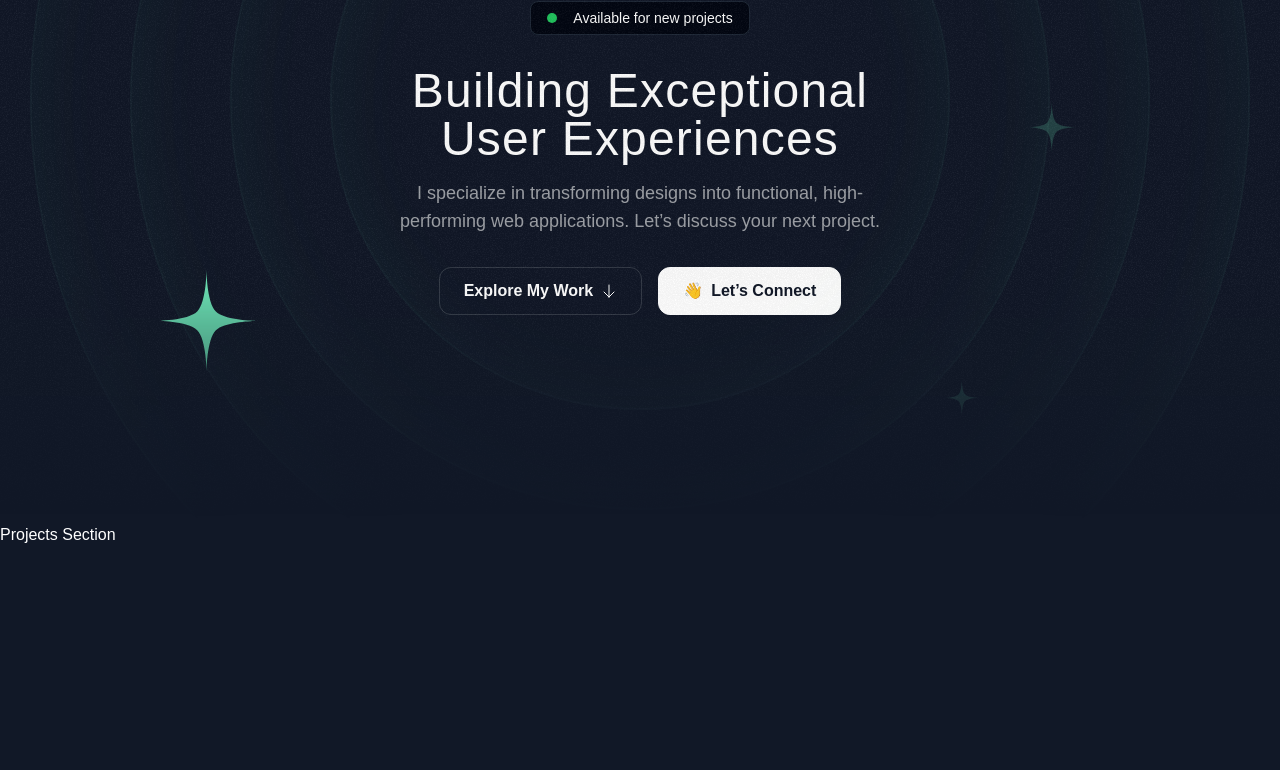
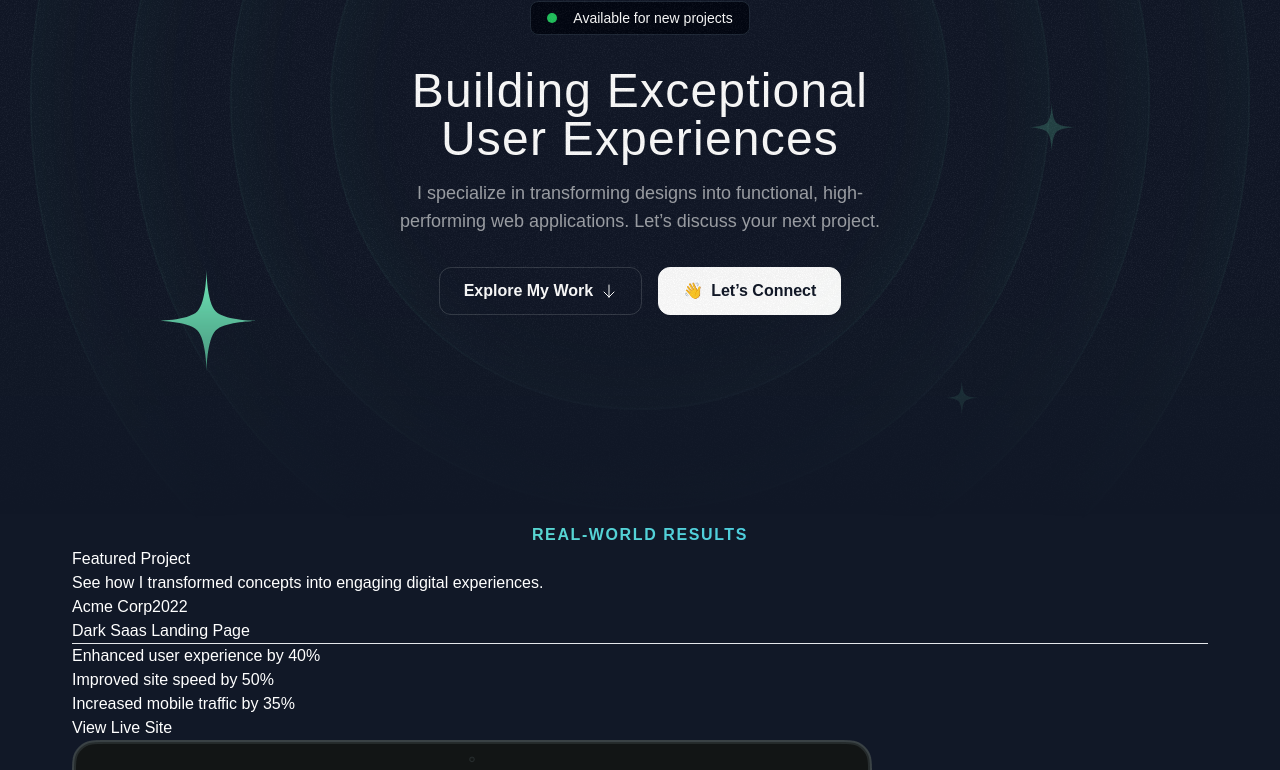
Before and after one commit to anamikagain559/my-new-portfolio, a Next.js app: page / in a window 1280 px wide. Shown: the part 323-1093 px from the top of the page. Before the commit the page ends 1033 px from the top, so only its background shows below. Built offline with nearby package versions, Linux system fonts and the light colour scheme; a web font is replaced by a local one.

Commit message:
project section continue

```diff
--- a/src/sections/Projects.tsx
+++ b/src/sections/Projects.tsx
@@ -1,7 +1,7 @@
 import darkSaasLandingPage from "@/assets/images/dark-saas-landing-page.png";
 import lightSaasLandingPage from "@/assets/images/light-saas-landing-page.png";
 import aiStartupLandingPage from "@/assets/images/ai-startup-landing-page.png";
-
+import Image from "next/image";
 const portfolioProjects = [
   {
     company: "Acme Corp",
@@ -42,5 +42,33 @@
 ];
 
 export const ProjectsSection = () => {
-  return <div>Projects Section</div>;
+  return <div>
+    <div className="container">
+      <p className="uppercase font-semibold tracking-widest bg-gradient-to-r from-emerald-300 to-sky-400 text-transparent bg-clip-text text-center">Real-world Results</p>
+      <h2>Featured Project</h2>
+      <p>See how I transformed concepts into engaging digital experiences.</p>
+      <div>
+        {portfolioProjects.map(project=>(
+          <div key={project.title}>
+            <div>
+              <span>{project.company}</span>
+              <span>{project.year}</span>
+
+            </div>
+            <h3>{project.title}</h3>
+            <hr />
+            <ul>
+              {project.results.map((result, index) => (
+                <li key={index}>{result.title}</li>
+              ))}
+            </ul>
+         <a href={project.link}>
+             <button>View Live Site</button>
+         </a>
+         <Image src={project.image} alt={project.title} />
+            </div>
+        ))}
+      </div>
+    </div>
+  </div>;
 };
```
